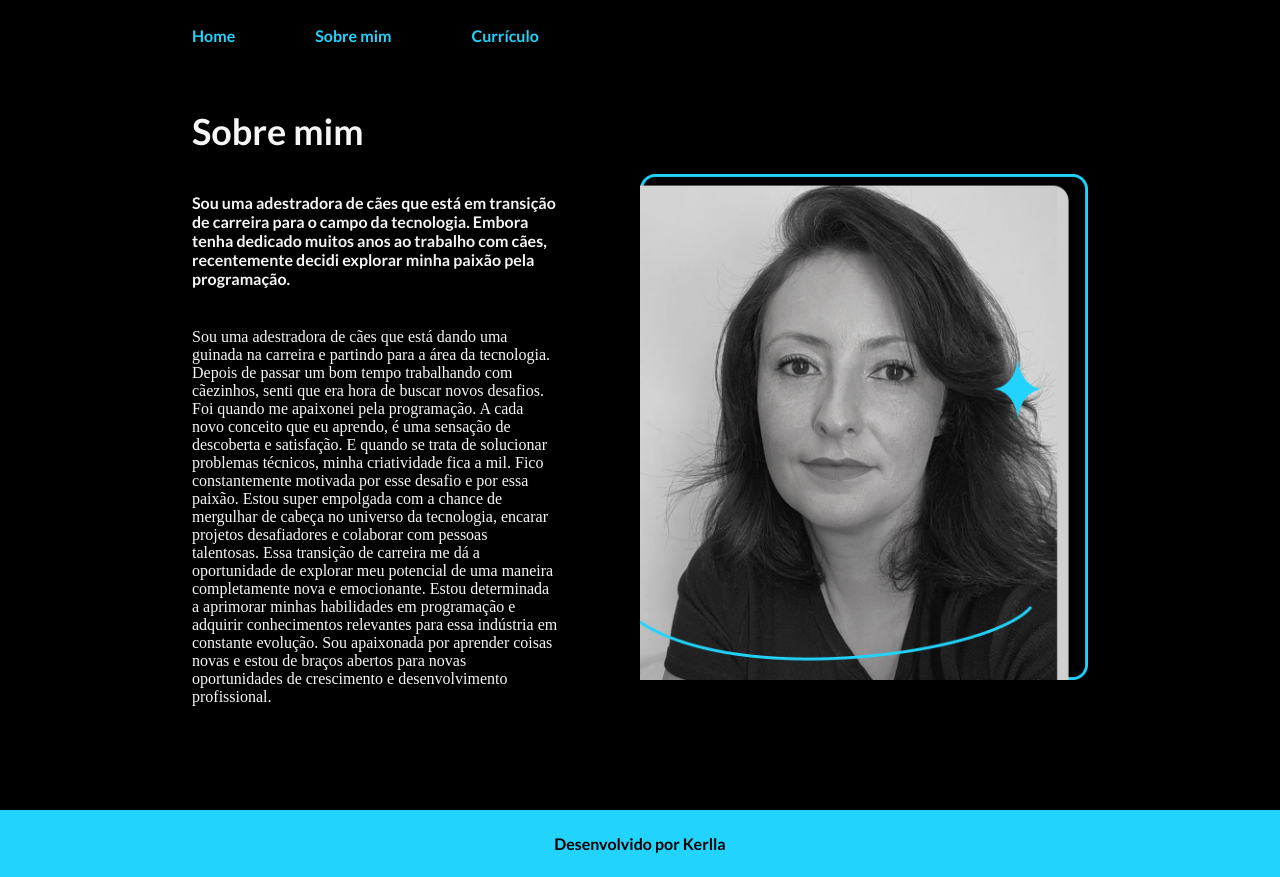
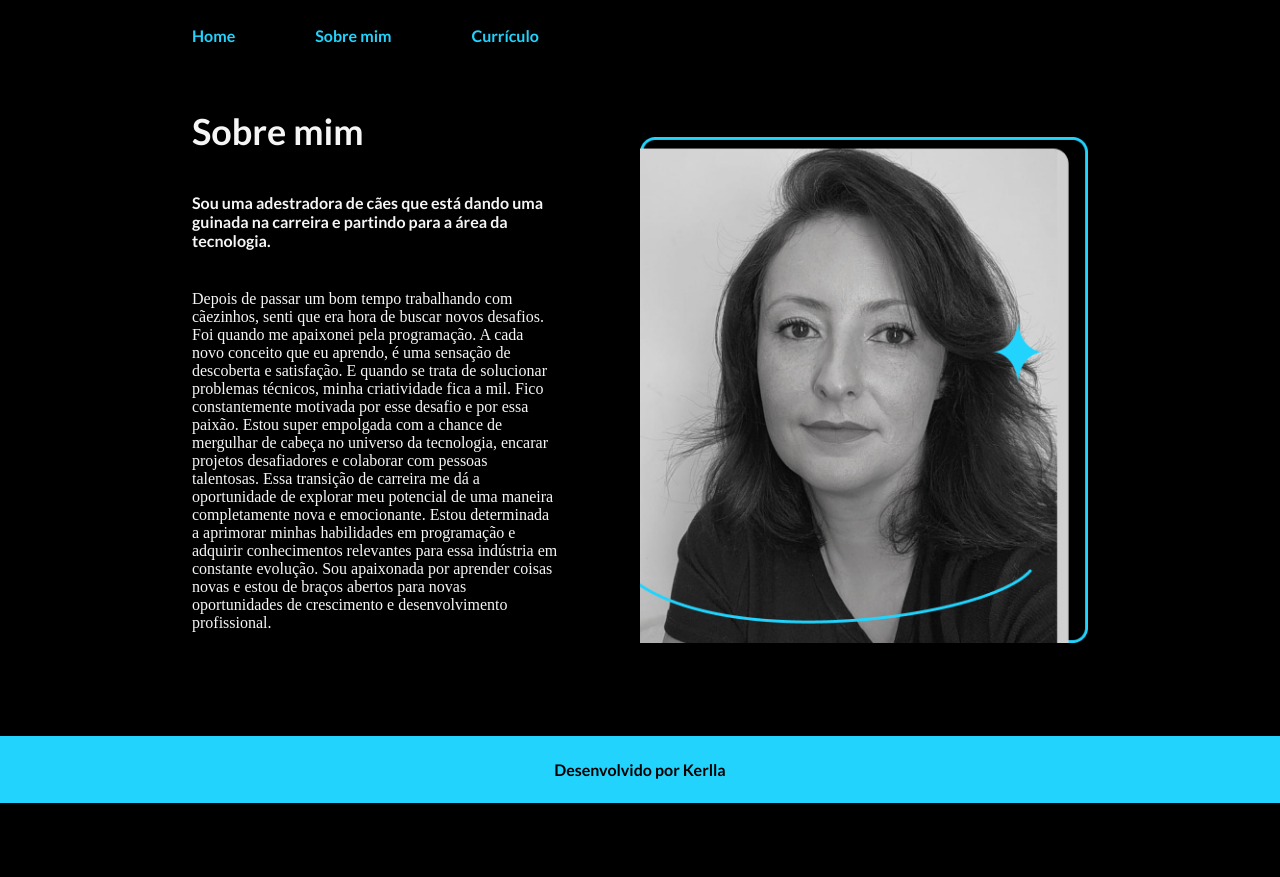
Before and after one commit to kerllare/Primeira-pagina-web, a plain HTML site: page about.html in a window 1280 px wide. After the commit the page ends 803 px from the top, so only its background shows below. Drawn offline with Linux system fonts and the light colour scheme.

Commit message:
Arrumei, pois o início do texto deveria estar no parágrafo anterior

```diff
--- a/about.html
+++ b/about.html
@@ -19,13 +19,16 @@
     <main class="apresentacao">
         <section class="apresentacao__conteudo">
             <h1 class="apresentacao__conteudo__titulo">Sobre mim</h1>
-            <p class="apresentacao__conteudo__texto">Sou uma adestradora de cães que está em transição de carreira para o campo da tecnologia. Embora tenha dedicado muitos anos ao trabalho com cães, recentemente decidi explorar minha paixão pela programação.
+            <p class="apresentacao__conteudo__texto">Sou uma adestradora de cães que está dando uma guinada na carreira e partindo para a área da tecnologia.
+
+
 
 
             </p class="apresentacao__conteudo__texto">
-            Sou uma adestradora de cães que está dando uma guinada na carreira e partindo para a área da tecnologia. Depois de passar um bom tempo trabalhando com cãezinhos, senti que era hora de buscar novos desafios. Foi quando me apaixonei pela programação.
 
-             A cada novo conceito que eu aprendo, é uma sensação de descoberta e satisfação. E quando se trata de solucionar problemas técnicos, minha criatividade fica a mil. Fico constantemente motivada por esse desafio e por essa paixão.
+            Depois de passar um bom tempo trabalhando com cãezinhos, senti que era hora de buscar novos desafios. Foi quando me apaixonei pela programação.
+
+            A cada novo conceito que eu aprendo, é uma sensação de descoberta e satisfação. E quando se trata de solucionar problemas técnicos, minha criatividade fica a mil. Fico constantemente motivada por esse desafio e por essa paixão.
 
             Estou super empolgada com a chance de mergulhar de cabeça no universo da tecnologia, encarar projetos desafiadores e colaborar com pessoas talentosas. Essa transição de carreira me dá a oportunidade de explorar meu potencial de uma maneira completamente nova e emocionante.
 
```
